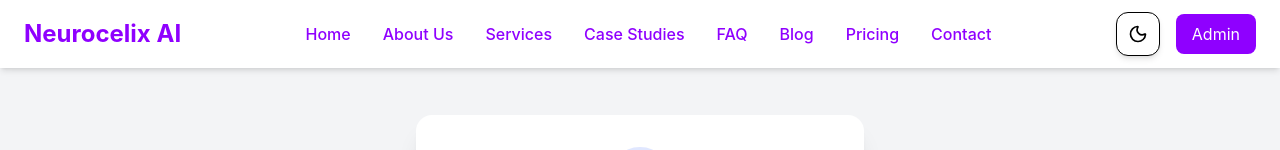
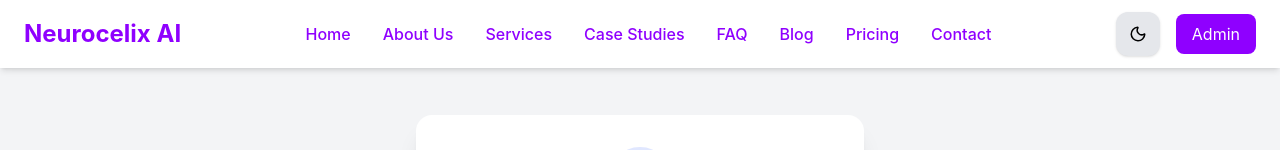
Before and after one commit to noor-1457/Neurocelix-AI, a React (Vite) app in the folder frontend/: page /auth in a window 1280 px wide. Shown: the top 150 px of the page. Built offline with nearby package versions, Linux system fonts and the light colour scheme.

Commit message:
Updated Code

```diff
--- a/frontend/src/components/Navbar.jsx
+++ b/frontend/src/components/Navbar.jsx
@@ -1,6 +1,7 @@
-import { useState } from "react";
+import { useState, useEffect } from "react";
 import { Link } from "react-router-dom";
 import { Menu, X, Sun, Moon } from "lucide-react";
+
 
 export default function Navbar({ dark, setDark }) {
   const [isOpen, setIsOpen] = useState(false);
@@ -16,25 +17,30 @@ export default function Navbar({ dark, setDark }) {
     { name: "Contact", path: "/contact" },
   ];
 
+  useEffect(() => {
+    document.body.style.overflow = isOpen ? "hidden" : "auto";
+  }, [isOpen]);
+
   return (
     <nav
-      className={`fixed top-0 left-0 w-full z-50 shadow-md transition-colors duration-500 ${
-        dark ? "bg-gray-800" : "bg-white"
+      className={`fixed top-0 left-0 w-full z-50 shadow-md transition-colors duration-300 ${
+        dark ? "bg-gray-900" : "bg-white"
       }`}
     >
-      <div className="max-w-7xl mx-auto px-6 py-3 flex items-center justify-between">
+      {/* Navbar Top */}
+      <div className="max-w-7xl mx-auto px-4 md:px-6 py-3 flex items-center justify-between">
         {/* Logo */}
-        <Link to="/" className="text-2xl font-bold text-[#8F00FF]">
+        <Link to="/" className="text-xl md:text-2xl font-bold text-[#8F00FF]">
           Neurocelix AI
         </Link>
 
-        {/* Desktop Links */}
+        {/* Desktop Menu */}
         <div className="hidden lg:flex space-x-8">
-          {navLinks.map((link, index) => (
+          {navLinks.map((link, i) => (
             <Link
-              key={index}
+              key={i}
               to={link.path}
-              className="text-[#8F00FF] font-medium hover:text-[#8F00FF] transition relative group"
+              className="text-[#8F00FF] font-medium relative group"
             >
               {link.name}
               <span className="absolute left-0 bottom-0 w-0 h-[2px] bg-[#8F00FF] transition-all duration-300 group-hover:w-full"></span>
@@ -42,70 +48,82 @@ export default function Navbar({ dark, setDark }) {
           ))}
         </div>
 
-        {/* Desktop Dark Mode Toggle & Login */}
-        <div className="hidden lg:flex items-center space-x-4">
+        {/* Desktop Right */}
+        <div className="hidden lg:flex items-center gap-4">
           <button
             onClick={() => setDark(!dark)}
-            className={`
-              relative flex items-center border justify-center
-              w-11 h-11 rounded-xl
-             ${dark ? "bg-purple-700" : "bg-white"}
-              shadow-md`}
+            className="w-11 h-11 rounded-xl flex items-center justify-center shadow bg-gray-200 dark:bg-purple-700"
           >
-            {dark ? (
-              <Sun className="w-5 h-5 transition-all duration-300 rotate-0" />
-            ) : (
-              <Moon className="w-5 h-5 transition-all duration-300 rotate-0" />
-            )}
+            {dark ? <Sun size={18} /> : <Moon size={18} />}
           </button>
 
           <Link
             to="/auth"
-            className="px-4 py-2 rounded-lg bg-[#8F00FF] text-white hover:bg-[#8F00FF] transition-colors"
+            className="px-4 py-2 rounded-lg bg-[#8F00FF] text-white"
           >
             Admin
           </Link>
         </div>
 
-        {/* Mobile Menu Button */}
+        {/* Mobile Button */}
         <button
-          onClick={() => setIsOpen(!isOpen)}
+          onClick={() => setIsOpen(true)}
           className="lg:hidden text-black dark:text-white"
         >
-          {isOpen ? <X size={26} /> : <Menu size={26} />}
+          <Menu size={28} />
         </button>
       </div>
 
-      {/* Mobile Menu */}
-      {isOpen && (
-        <div className="lg:hidden px-6 pb-6 space-y-4 transition-all duration-500 bg-white dark:bg-gray-800">
-          {navLinks.map((link, index) => (
+      {/* ================= MOBILE DRAWER ================= */}
+
+      <div
+        className={`fixed top-0 left-0 w-full h-screen lg:hidden
+        transition-all duration-500 p-4
+        ${isOpen ? "translate-x-0" : "-translate-x-full"}
+        ${dark ? "bg-gray-900" : "bg-white"}
+       `}
+       >
+        {/* Header */}
+        <div className="flex justify-between items-center px-6 py-4 border-b dark:border-gray-700">
+          <h2 className="text-lg font-bold text-[#8F00FF]">Neurocelix AI</h2>
+
+          <button onClick={() => setIsOpen(false)}>
+            <X size={28} />
+          </button>
+        </div>
+
+        {/* Links */}
+        <div className="flex flex-col gap-4 mx-2 my-3 text-lg">
+          {navLinks.map((link, i) => (
             <Link
-              key={index}
+              key={i}
               to={link.path}
               onClick={() => setIsOpen(false)}
-              className="block text-gray-700 dark:text-gray-200 hover:text-[#800000] transition-colors"
+              className="font-medium text-gray-700 dark:text-gray-200"
             >
               {link.name}
             </Link>
           ))}
+        </div>
 
+        {/* Bottom Actions */}
+        <div className="space-y-4">
           <Link
             to="/auth"
-            className="block px-4 py-2 bg-[#8F00FF] text-white rounded-lg hover:bg-[#800000] transition-colors"
+            onClick={() => setIsOpen(false)}
+            className="block text-center py-3 rounded-lg bg-[#8F00FF] text-white font-semibold"
           >
-            Login
+            Admin Login
           </Link>
 
-          {/* Mobile Dark Mode Toggle */}
           <button
             onClick={() => setDark(!dark)}
-            className="px-3 py-1 rounded-md bg-gray-200 dark:bg-gray-700 text-black dark:text-white transition-colors"
+            className="w-full flex justify-center py-3 rounded-lg bg-gray-200 dark:bg-purple-700"
           >
-            {dark ? "☀" : "🌙"}
+            {dark ? <Sun /> : <Moon />}
           </button>
         </div>
-      )}
+      </div>
     </nav>
   );
 }
--- a/frontend/src/components/dashboard/AnalyticsCharts.jsx
+++ b/frontend/src/components/dashboard/AnalyticsCharts.jsx
@@ -49,7 +49,7 @@ const AnalyticsCharts = ({ revenueData, analyticsData }) => {
         >
           Monthly Revenue
         </h2>
-        <div className="w-full h-[300px] sm:h-[350px]">
+        <div className="w-full h-75 sm:h-88">
           <ResponsiveContainer width="100%" height="100%">
             <LineChart data={formattedRevenue}>
               <CartesianGrid stroke={gridColor} strokeDasharray="3 3" />
@@ -80,7 +80,7 @@ const AnalyticsCharts = ({ revenueData, analyticsData }) => {
         >
           Weekly Visits
         </h2>
-        <div className="w-full h-[300px] sm:h-[350px]">
+        <div className="w-full h-75 sm:h-75">
           <ResponsiveContainer width="100%" height="100%">
             <LineChart data={formattedAnalytics}>
               <CartesianGrid stroke={gridColor} strokeDasharray="3 3" />
```
